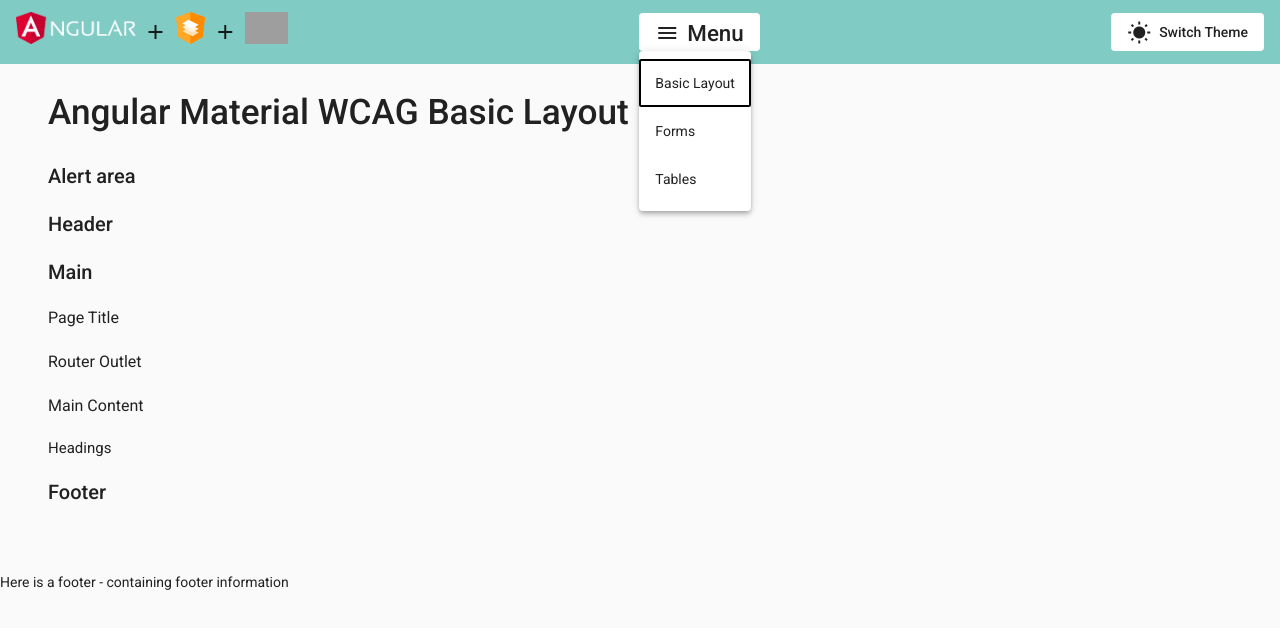
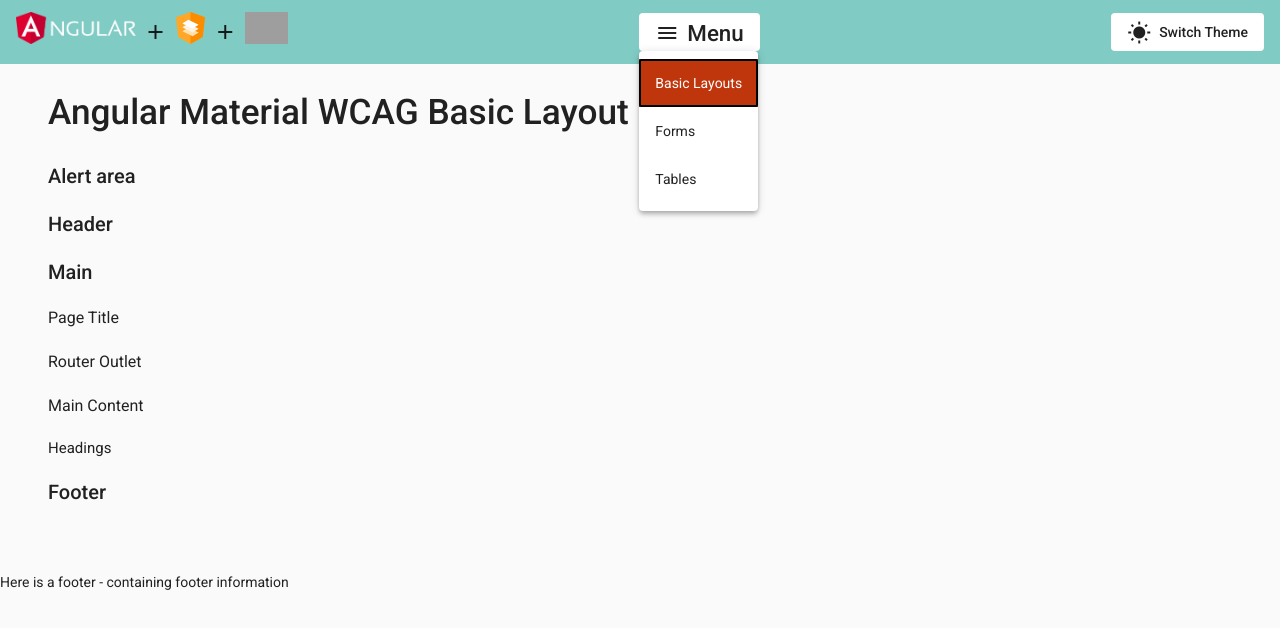
Before and after one commit to ianoxwell/WCAGAngularMaterial, an Angular app: page / in a window 1280 px wide. Both pictures are taken after a click on the button "Select for drop down menu". Shown: the top 628 px of the page. Built offline with nearby package versions, Linux system fonts and the light colour scheme; grey boxes are pictures that could not be loaded.

Commit message:
Menu now a variable

```diff
--- a/src/app/components/header/header.component.html
+++ b/src/app/components/header/header.component.html
@@ -26,15 +26,15 @@
 						 W3C WAI Web Content Accessibility Guidelines 2.1">
 			</a>
 		</div>
-		<nav>
+		<nav aria-label="Main Navigation">
 			<button mat-flat-button [matMenuTriggerFor]="menu" title="Select for drop down menu">
 				<mat-icon role="image" alt="menu">menu</mat-icon>
 				<span>Menu</span>
 			</button>
 			<mat-menu #menu="matMenu">
-				<button mat-menu-item routerLink="/">Basic Layout</button>
-				<button mat-menu-item routerLink="/forms">Forms</button>
-				<button mat-menu-item routerLink="/tables">Tables</button>
+				<button mat-menu-item *ngFor="let item of menuItems" [routerLink]="item.link" routerLinkActive="active"
+						#menuItem="routerLinkActive" [attr.aria-current]="menuItem.isActive ? 'page' : undefined"
+						[routerLinkActiveOptions]="{exact: true}">{{item.title}}</button>
 			</mat-menu>
 		</nav>
 		<button mat-flat-button type="button" (click)="toggleTheme()" aria-label="Toggle between light and dark themes">
--- a/src/app/components/header/header.component.scss
+++ b/src/app/components/header/header.component.scss
@@ -21,28 +21,11 @@ nav {
 	}
 }
 
+
+
 .logo {
 	@include flex-box;
 	@include align-items(center);
-}
-.container {
-	.header {
-
-
-		@include flex-box;
-		@include justify-content(space-between);
-		@include align-items(center);
-
-		div:first-child {
-			@include flex-box;
-			@include flex-direction(row);
-			@include align-items(center);
-
-
-
-
-		}
-	}
 }
 
 #skipToMainContent {
--- a/src/app/components/header/header.component.ts
+++ b/src/app/components/header/header.component.ts
@@ -10,7 +10,11 @@ import { StateService } from '@services/state.service';
 })
 export class HeaderComponent extends ComponentBase implements OnInit {
 	isDarkTheme = false;
-	isMenuExpanded = false;
+	menuItems = [
+		{ title: 'Basic Layouts', link: '/' },
+		{ title: 'Forms', link: '/forms' },
+		{ title: 'Tables', link: '/table' }
+	]
 
 	constructor(@Inject(DOCUMENT) private document: Document, private stateService: StateService) {
 		super();
--- a/src/app/components/loading-indicator/loading-indicator.component.ts
+++ b/src/app/components/loading-indicator/loading-indicator.component.ts
@@ -11,16 +11,26 @@ import { map, take } from 'rxjs/operators';
 })
 export class LoadingIndicatorComponent implements OnDestroy {
 	@Input() fullSpinner = true; // used to determine the spinner class applied
-	@Input() pageLoadedAltText = 'Page loaded';
+	@Input() pageLoadedAltText: string = '';
 	@Input() backgroundOpacity = false;
-	dataLoadingText = [
+	@Input() dataLoadingText: string[] = [
 		'Please wait, data loading.',
 		'Please wait, data is still loading.',
 		'Thank you for your patience.',
 		'Seems to be taking a while.',
 		'Can you try refreshing your browser?'
 	];
-	loadingWait$: Observable<string> = timer(500, 3500).pipe(
+	@Input() dueTime: number = 500;
+	@Input() periodDelay: number = 3500;
+
+	/**
+	 * Note that this is subscribed to using the async pattern in the template,
+	 * Therefore it does not need to be unsubscribed.
+	 */
+	loadingWait$: Observable<string> = timer(
+		this.dueTime,
+		this.periodDelay
+	).pipe(
 		take(this.dataLoadingText.length),
 		map((i: number) => {
 			this.liveAnnouncer.announce(this.dataLoadingText[i]);
@@ -28,10 +38,16 @@ export class LoadingIndicatorComponent implements OnDestroy {
 		})
 	);
 
-	constructor(private liveAnnouncer: LiveAnnouncer, private pageTitleService: PageTitleService) {}
+	constructor(
+		private liveAnnouncer: LiveAnnouncer,
+		private pageTitleService: PageTitleService
+	) {}
 
+	/**
+	 * On Destroy of the loading indicator (load complete), then the page to announce that data loading is complete.
+	 */
 	ngOnDestroy(): void {
-		const loadedText: string = this.pageLoadedAltText
+		const loadedText: string = this.pageLoadedAltText !== ''
 			? this.pageLoadedAltText
 			: `Data loaded, showing contents for page, ${this.pageTitleService.getTitle()}`;
 		this.liveAnnouncer.announce(loadedText);
--- a/src/styles.scss
+++ b/src/styles.scss
@@ -22,11 +22,11 @@
 
 // Light theme
 $light-primary: mat-palette($mat-teal, 200);
-$light-accent: mat-palette($mat-pink, A200, A100, A400);
+$light-accent: mat-palette($mat-deep-orange, 900, A100, A400);
 $light-theme: mat-light-theme($light-primary, $light-accent);
 
 .light-theme {
-	@include angular-material-theme($light-theme);
+	@include all-component-themes($light-theme);
 }
 
 // Dark theme
@@ -36,7 +36,7 @@ $dark-warn: mat-palette($mat-deep-orange);
 $dark-theme: mat-dark-theme($dark-primary, $dark-accent, $dark-warn);
 
 .dark-theme {
-	@include angular-material-theme($dark-theme);
+	@include all-component-themes($dark-theme);
 	@include mat-strong-focus-indicators-theme(orange);
 	a:-webkit-any-link {
 		color: white;
@@ -65,3 +65,20 @@ a.mat-focus-indicator::before {
 a.mat-focus-indicator:focus-visible {
 	outline: none;
 }
+
+.dark-theme .mat-menu-item.active {
+	$alt-text: map-get($light-theme, foreground);
+	background-color: mat-color($dark-accent);
+	color: mat-color($alt-text, text);
+	&:hover {
+		background-color: mat-color($dark-accent, lighter);
+	}
+}
+.light-theme .mat-menu-item.active {
+	$alt-text: map-get($dark-theme, foreground);
+	background-color: mat-color($light-accent);
+	color: mat-color($alt-text, text);
+	&:hover {
+		background-color: mat-color($light-accent, lighter);
+	}
+}
```
Also changed, not shown: 1 other file (tests, documents, lock files or other folders).
